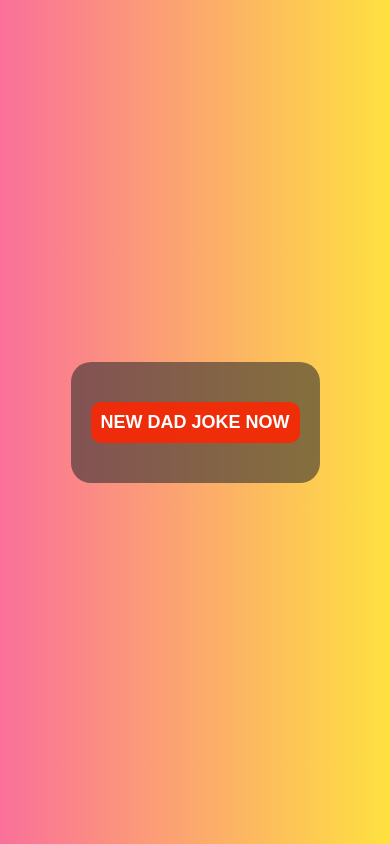
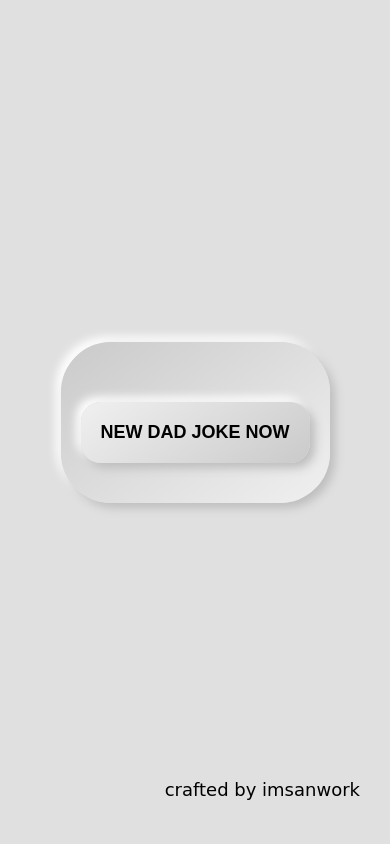
Before and after one commit to ibra-san/dad-joke-generator, a plain HTML site: page index.html in a window 390 px wide. Drawn offline with nearby package versions, Linux system fonts and the light colour scheme; a web font is replaced by a local one.

Commit message:
Application completed

```diff
--- a/index.html
+++ b/index.html
@@ -37,6 +37,11 @@
         <button id="fetch_joke_button">NEW DAD JOKE NOW</button>
     </div>
 
+
+    <footer>
+        <a href="https://imsan.netlify.app/" target="_blank">crafted by imsanwork</a>
+    </footer>
+
     <script src="https://unpkg.com/axios/dist/axios.min.js"></script> <!--Axios package for this project-->
     <script src="./app.js"></script>
 </body>
--- a/style.css
+++ b/style.css
@@ -1,6 +1,13 @@
 @import url('https://fonts.googleapis.com/css2?family=Roboto:ital,wght@0,100;0,300;0,400;0,500;0,700;0,900;1,100;1,300;1,400;1,500;1,700;1,900&display=swap');
+@import url('https://fonts.googleapis.com/css2?family=Cedarville+Cursive&display=swap');
+@import url('https://fonts.googleapis.com/css2?family=Cedarville+Cursive&family=Pacifico&display=swap');
 
-/* font-family: 'Roboto', sans-serif; */
+/*
+    font-family: 'Roboto', sans-serif;
+    font-family: 'Cedarville Cursive', cursive;
+    font-family: 'Pacifico', cursive;
+
+*/
 
 * {
     margin: 0;
@@ -17,9 +24,10 @@ body {
     justify-content: center;
     align-items: center;
     height: inherit;
-    background-image: linear-gradient(to right, #fa709a 0%, #fee140 100%);
+    background-color: #e0e0e0;
     font-family: 'Roboto', sans-serif;
     font-size: 18px;
+
 }
 
 
@@ -33,30 +41,96 @@ body {
     flex-direction: column;
     justify-content: center;
     align-items: center;
+    border-radius: 50px;
+    background: linear-gradient(145deg, #cacaca, #f0f0f0);
+    box-shadow:  5px 5px 10px #bebebe,
+             -5px -5px 10px #ffffff;
 }
 
 #joke_text_container {
-    margin-bottom: 20px;
+    margin: 20px 0px;
+    padding: 0px 15px;
 }
 #joke_text {
-    color: whitesmoke;
+    color: black;
     font-weight: 500;
-    text-align: justify;
 }
 
 #fetch_joke_button {
-    padding: 10px;
-    border-radius: 10px;
-    border: none;
+    padding: 20px;
     background-color: rgba(255, 38, 0, 0.868);
-    color: white;
+    color: black;
     font-weight: 900;
     font-size: 18px;
     margin-bottom: 20px;
+    border: none;
+    border-radius: 20px;
+    background: linear-gradient(145deg, #f0f0f0, #cacaca);
+    box-shadow:  5px 5px 10px #bebebe,
+             -5px -5px 10px #ffffff;
 }
 
 #fetch_joke_button:hover {
     cursor: pointer;
-    background-color: #fee140;
-    color: black;
+    color: white;
+    border-radius: 20px;
+    background: #e0e0e0;
+    box-shadow: inset 20px 20px 60px #bebebe,
+            inset -20px -20px 60px #ffffff;
 }
+
+
+#fetch_joke_button:active {
+    border-radius: 20px;
+        background: #e0e0e0;
+        box-shadow: inset 20px 20px 60px #bebebe,
+            inset -20px -20px 60px #ffffff;
+}
+
+
+
+footer {
+    position: absolute;
+    bottom: 20px;
+    right: 20px;
+    height: 50px;
+    padding: 10px;
+    display: flex;
+    justify-content: center;
+    align-items: center;
+
+}
+
+footer > a {
+    text-decoration: none;
+    color: inherit;
+    font-family: 'Pacifico', cursive;
+    font-family: 'Cedarville Cursive', cursive;
+
+
+}
+
+
+
+
+@media only screen and (max-width: 500px) {
+    #joke_container {
+        max-width: 300px;
+    }
+
+    #fetch_joke_button:hover {
+        color: black;
+        border-radius: 20px;
+        background: linear-gradient(145deg, #f0f0f0, #cacaca);
+        box-shadow:  5px 5px 10px #bebebe,
+             -5px -5px 10px #ffffff;
+    }
+
+    #fetch_joke_button:active {
+        color: white;
+        border-radius: 20px;
+        background: #e0e0e0;
+        box-shadow: inset 20px 20px 60px #bebebe,
+            inset -20px -20px 60px #ffffff;
+    }
+}
```
